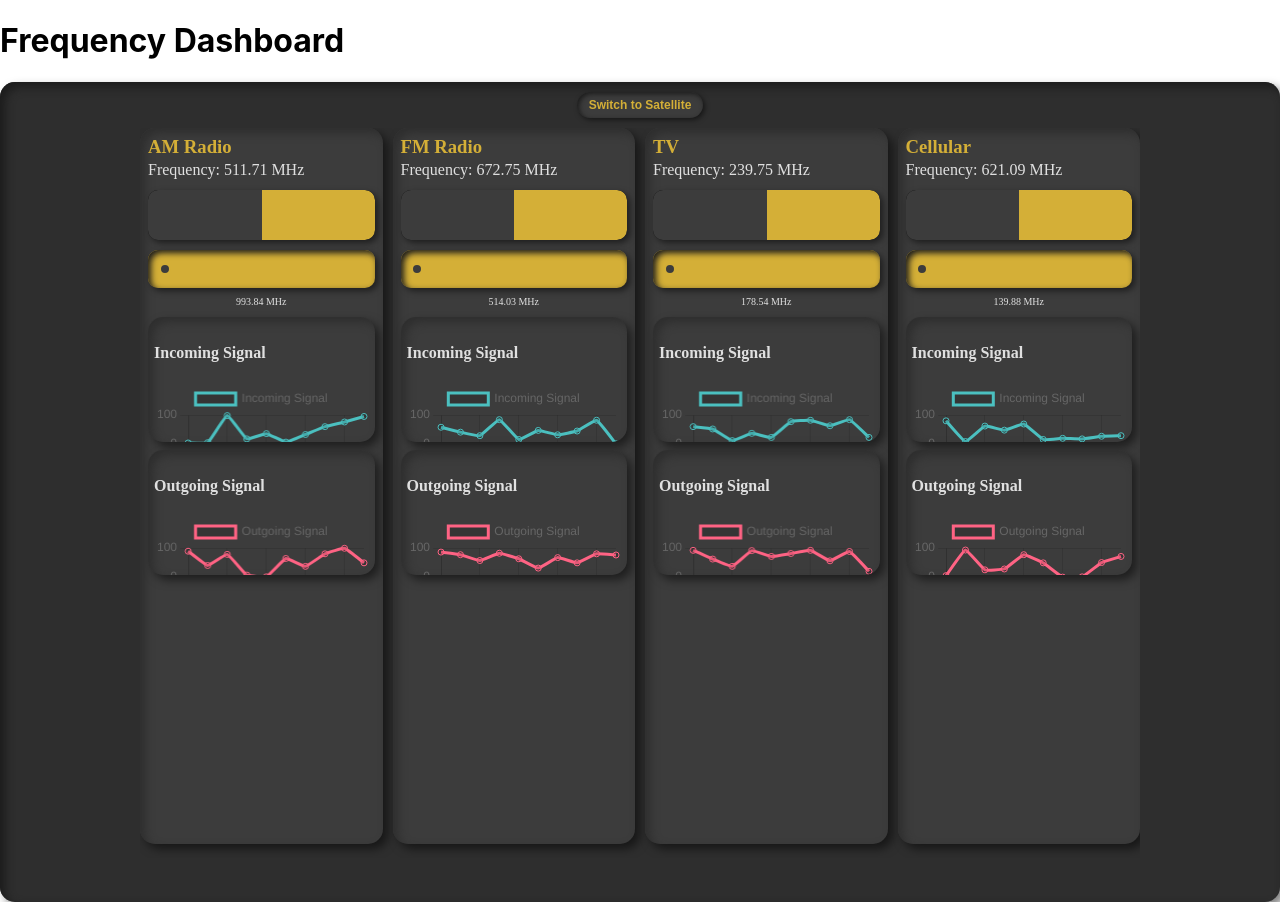
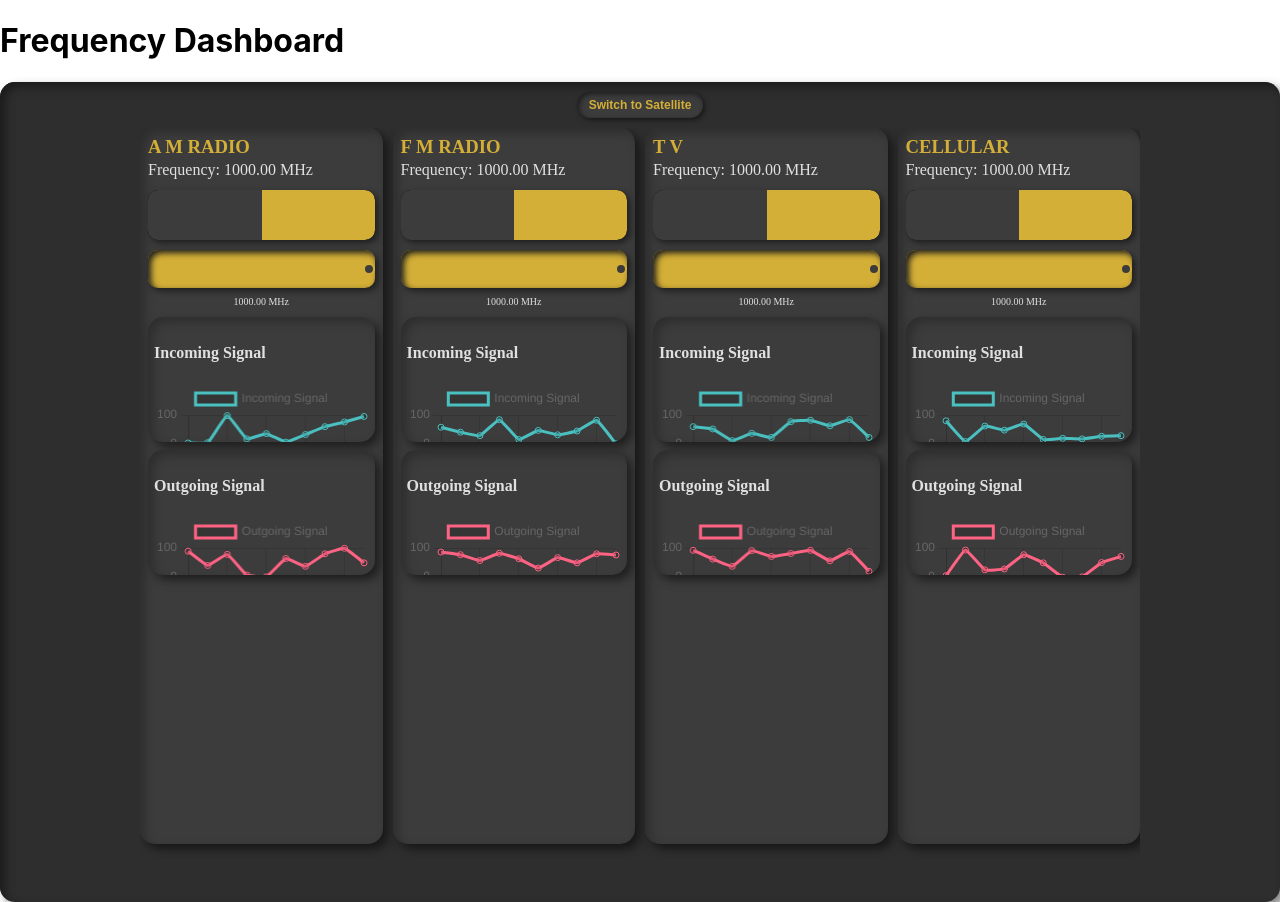
Before and after one commit to asearer/frequency-dashboard, a React (Create React App) app: page / in a window 1280 px wide. Built offline with nearby package versions, Linux system fonts and the light colour scheme.

Commit message:
On branch main  Your branch is up to date with 'origin/main'.  Changes to be committed: 	modified:   src/Dashboard.js 	new file:   src/useSignalVisualization.js

```diff
--- a/src/Dashboard.js
+++ b/src/Dashboard.js
@@ -17,21 +17,43 @@ const mockSignalData = (type) => ({
   ],
 });
 
-const formatFrequency = (value) => {
+const formatFrequency = (value, unit) => {
   if (typeof value !== 'number') return 'N/A';
-  return value.toFixed(2) + ' MHz';
+  return value.toFixed(2) + ' ' + unit;
 };
 
 const Dashboard = () => {
   const [selectedType, setSelectedType] = useState('consumer');
+  const [frequencies, setFrequencies] = useState({
+    AMRadio: 1000,
+    FMRadio: 1000,
+    TV: 1000,
+    Cellular: 1000,
+    SatelliteA: 5,
+    SatelliteB: 5,
+    SatelliteC: 5,
+    SatelliteD: 5,
+  });
 
   const handleToggle = () => {
     setSelectedType((prevType) => (prevType === 'consumer' ? 'satellite' : 'consumer'));
   };
 
-  const frequencies = selectedType === 'consumer'
-    ? ['AM Radio', 'FM Radio', 'TV', 'Cellular']
-    : ['Satellite A', 'Satellite B', 'Satellite C', 'Satellite D'];
+  const handleSliderChange = (event) => {
+    const { name, value } = event.target;
+    setFrequencies((prev) => ({
+      ...prev,
+      [name]: parseFloat(value),
+    }));
+  };
+
+  const frequencyRanges = selectedType === 'consumer'
+    ? { min: 0, max: 1000, unit: 'MHz' }
+    : { min: 1, max: 20, unit: 'GHz' };
+
+  const currentFrequencies = selectedType === 'consumer'
+    ? ['AMRadio', 'FMRadio', 'TV', 'Cellular']
+    : ['SatelliteA', 'SatelliteB', 'SatelliteC', 'SatelliteD'];
 
   return (
     <div className="dashboard">
@@ -41,25 +63,33 @@ const Dashboard = () => {
         </button>
       </div>
       <div className="content">
-        {frequencies.map((frequency, index) => (
-          <div className="frequency-item" key={index}>
-            <h3>{frequency}</h3>
-            <p>Frequency: {formatFrequency(Math.random() * 1000)}</p>
+        {currentFrequencies.map((freqKey) => (
+          <div className="frequency-item" key={freqKey}>
+            <h3>{freqKey.replace(/([A-Z])/g, ' $1').toUpperCase()}</h3>
+            <p>Frequency: {formatFrequency(frequencies[freqKey], frequencyRanges.unit)}</p>
             <div className="dial-container">
               <div className="analog-display">
-                <div className="dial"></div>
+                <div
+                  className="dial"
+                  style={{
+                    backgroundSize: `${(frequencies[freqKey] - frequencyRanges.min) / (frequencyRanges.max - frequencyRanges.min) * 100}% 100%`,
+                  }}
+                ></div>
               </div>
               <input
                 type="range"
-                min="0"
-                max="1000"
+                name={freqKey}
+                min={frequencyRanges.min}
+                max={frequencyRanges.max}
                 step="0.01"
+                value={frequencies[freqKey]}
+                onChange={handleSliderChange}
                 className="dial-slider"
-                onChange={() => {}}
               />
-              <div className="digital-display">{formatFrequency(Math.random() * 1000)}</div>
+              <div className="digital-display">
+                {formatFrequency(frequencies[freqKey], frequencyRanges.unit)}
+              </div>
             </div>
-            {/* Signal Visualization */}
             <div className="signal-visualization">
               <div className="signal-chart">
                 <h4>Incoming Signal</h4>
```
Also changed, not shown: src/useSignalVisualization.js (added, +34 -0 lines).
